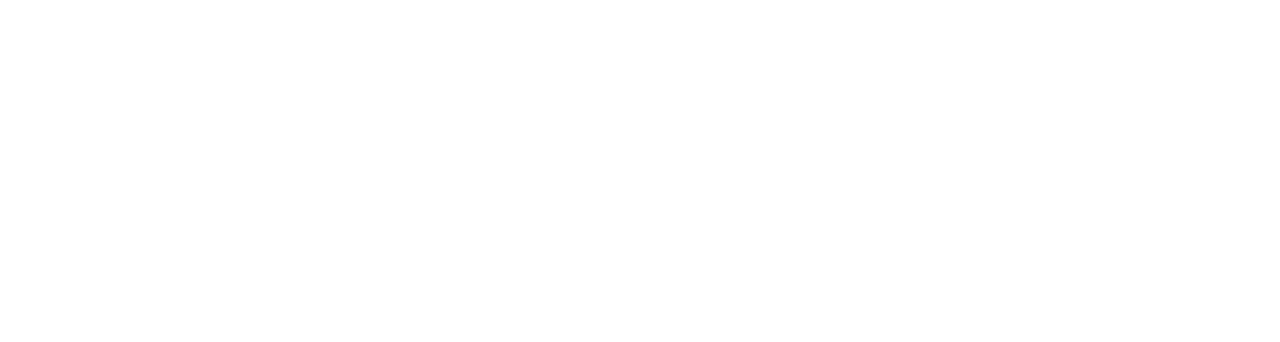
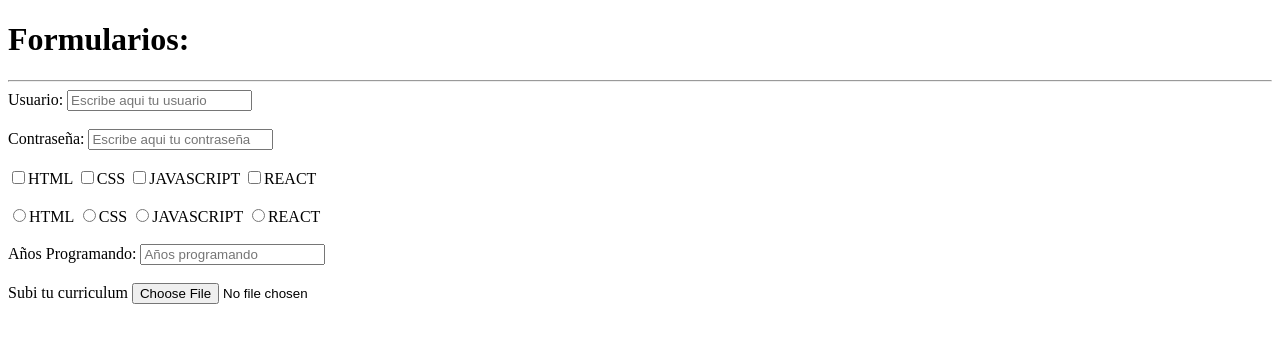
Before and after one commit to JuanBeltrame/HTML-and-CSS-Practice, a plain HTML site: page A-Html-Folder-Practice/G1-Formularios.html in a window 1280 px wide. Drawn offline with Linux system fonts and the light colour scheme.

Commit message:
Formularios

```diff
--- a/A-Html-Folder-Practice/G1-Formularios.html
+++ b/A-Html-Folder-Practice/G1-Formularios.html
@@ -6,6 +6,38 @@
     <title>Formularios</title>
 </head>
 <body>
+    <h1>Formularios:</h1>
+    <hr>
+    <form>
+        <label for="Usuarioo">Usuario: </label>
+        <Input type="text" id="usuario" name="usuario" placeholder="Escribe aqui tu usuario"></Input>
+        <br>
+        <br>
+        <label for="password">Contraseña: </label>
+        <Input type="password" id="password" name="password" placeholder="Escribe aqui tu contraseña"></Input>
+        <br>
+        <br>
+        <!--Seleccion Multiple-->
+        <input type="checkbox" name="lenguajes" value="HTML">HTML
+        <input type="checkbox" name="lenguajes" value="CSS">CSS
+        <input type="checkbox" name="lenguajes" value="JAVASCRIPT">JAVASCRIPT
+        <input type="checkbox" name="lenguajes" value="REACT">REACT
+        <br>
+        <br>
+        <!--Seleccion Simple-->
+        <input type="radio" name="lenguajes" value="HTML">HTML
+        <input type="radio" name="lenguajes" value="CSS">CSS
+        <input type="radio" name="lenguajes" value="JAVASCRIPT">JAVASCRIPT
+        <input type="radio" name="lenguajes" value="REACT">REACT
+        <br>
+        <br>
+        <label for="programando">Años Programando: </label>
+        <input type="number" id="programando" name="programando" placeholder="Años programando">
+        <br>
+        <br>
+        <label for="archvio">Subi tu curriculum</label>
+        <input type="file" id="archvio" name="archvio" value="file">
+    </form>
 
 </body>
 </html>
```
